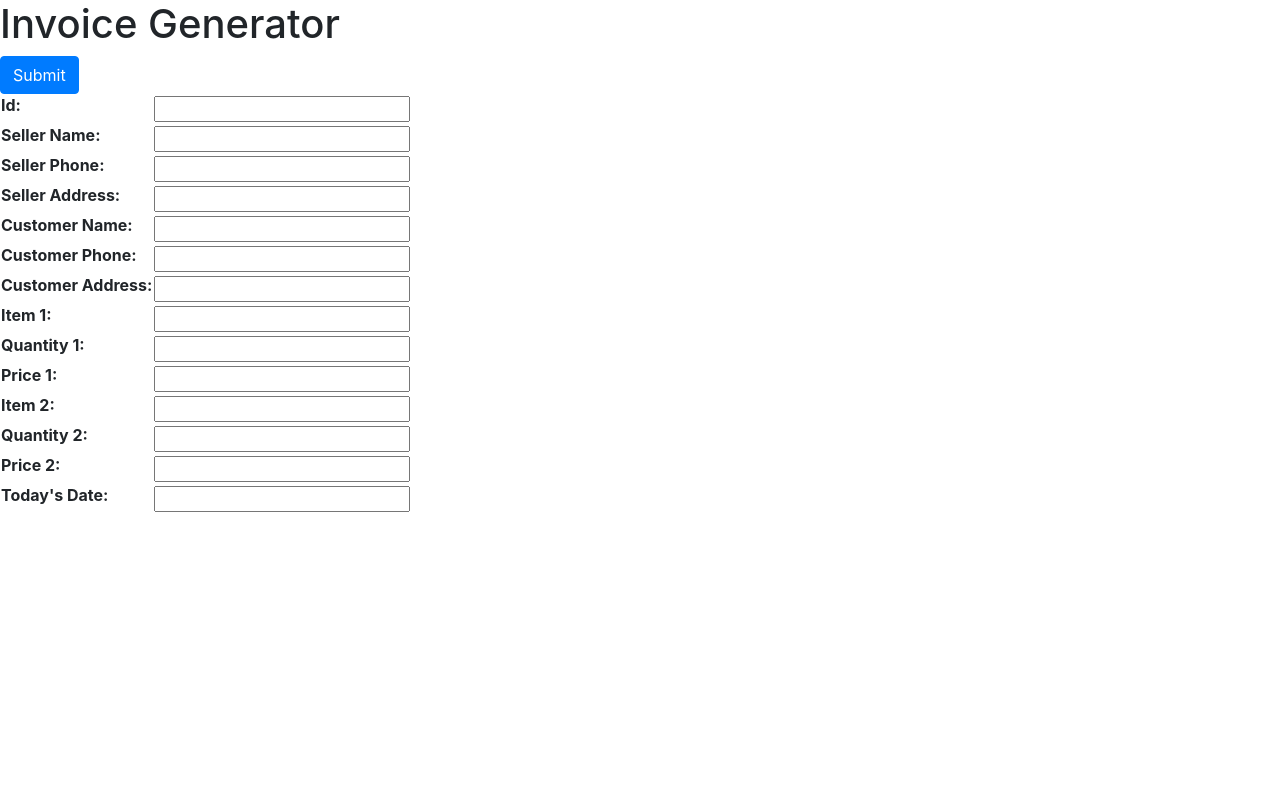
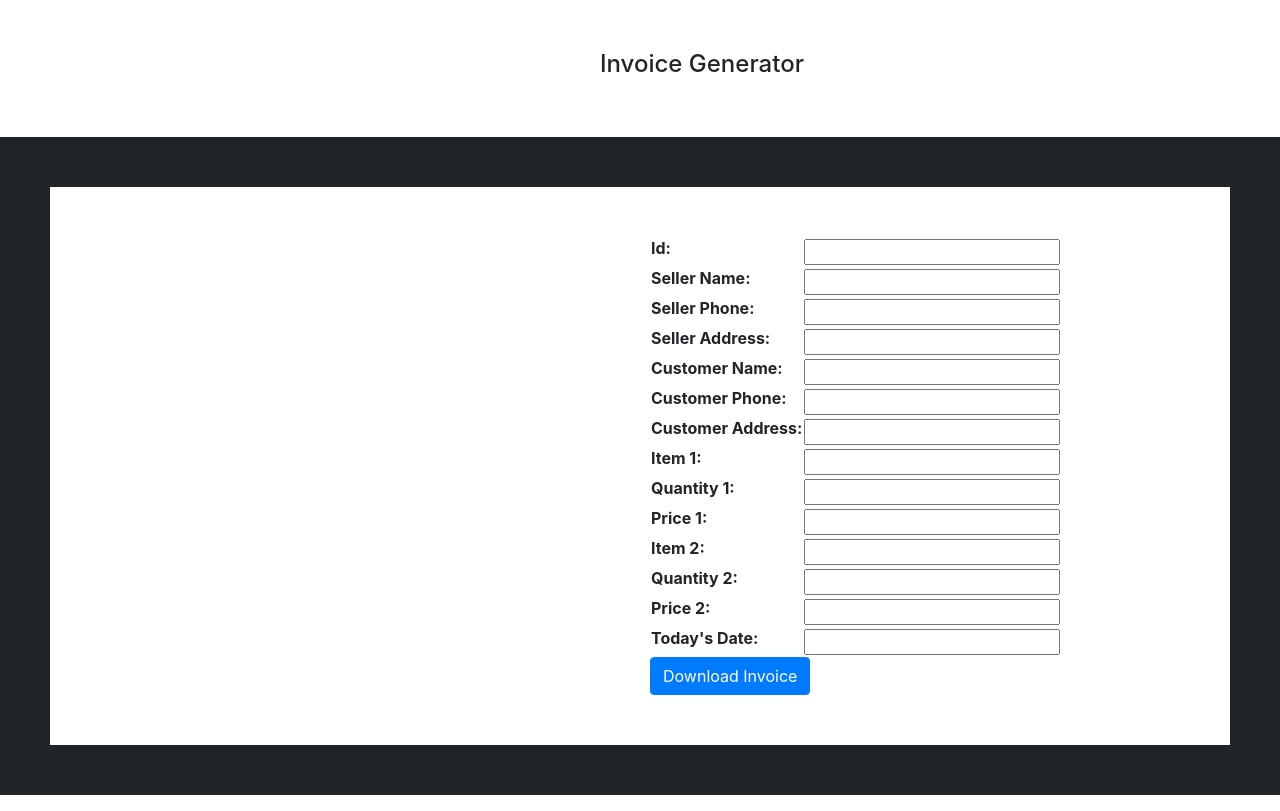
Before and after one commit to nikitachhillar/pdfbuilder, a Django app: page /index/ in a window 1280 px wide. Before the commit the page ends 512 px from the top, so only its background shows below. Run offline with Django 3.2, Linux system fonts and the light colour scheme; some libraries are stand-ins or nearby versions.

Commit message:
Update index.html

```diff
--- a/templates/index.html
+++ b/templates/index.html
@@ -12,15 +12,31 @@
         <script src="https://code.jquery.com/jquery-3.3.1.slim.min.js" integrity="sha384-q8i/X+965DzO0rT7abK41JStQIAqVgRVzpbzo5smXKp4YfRvH+8abtTE1Pi6jizo" crossorigin="anonymous"></script>
         <script src="https://cdnjs.cloudflare.com/ajax/libs/popper.js/1.14.7/umd/popper.min.js" integrity="sha384-UO2eT0CpHqdSJQ6hJty5KVphtPhzWj9WO1clHTMGa3JDZwrnQq4sF86dIHNDz0W1" crossorigin="anonymous"></script>
         <script src="https://stackpath.bootstrapcdn.com/bootstrap/4.3.1/js/bootstrap.min.js" integrity="sha384-JjSmVgyd0p3pXB1rRibZUAYoIIy6OrQ6VrjIEaFf/nJGzIxFDsf4x0xIM+B07jRM" crossorigin="anonymous"></script>
+        <style>
+          h4,form{
+            align-content: center;
+            padding-left: 600px;
+            padding-top: 50px;
+            padding-bottom: 50px;
+            position: relative;
+          }
+          form{
+            border-style:solid;
+            border-width: 50px;
+          }
+        </style>
     </head>
     <body>
-        <h1>Invoice Generator</h1>
-        <table>
-        <form action="{% url 'result' %}" method="post">
-          {% csrf_token %}
-          {{form}}
-          <input class="btn btn-primary" type="submit" value="Submit" />
-        </form>
+
+        <h4>Invoice Generator</h4>
+
+            <form action="{% url 'result' %}" method="post">
+              <table>
+              {% csrf_token %}
+              {{form}}
+              </table>
+              <input style='align-content: center;'class="btn btn-primary" type="submit" value="Download Invoice">
+            </form>
         </table>
     </body>
 </html>
```
